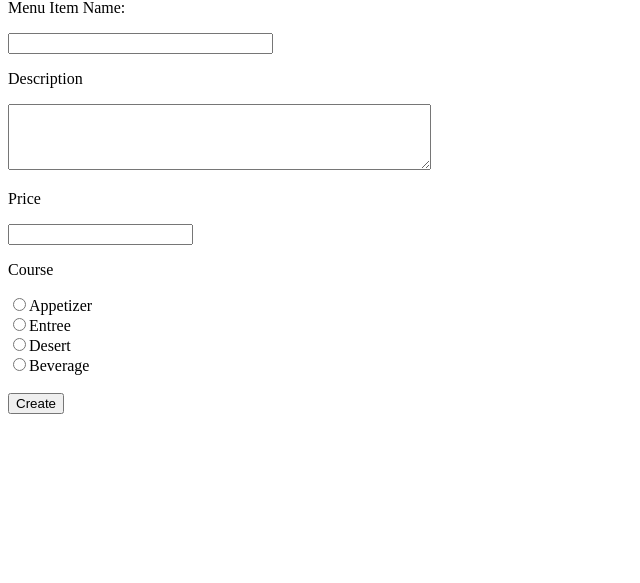
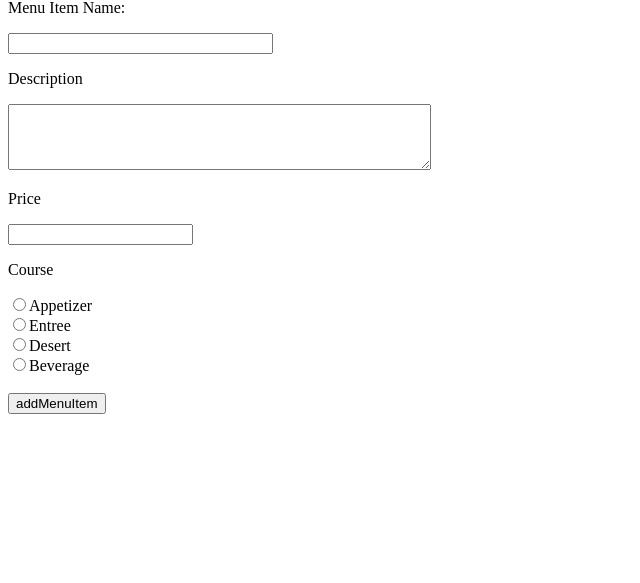
Before and after one commit to mathurk1/DjangoWebApp, a Django app: page /1/menu/new in a window 1280 px wide. Shown: the part 17-600 px from the top of the page, without its empty margins (0-640 px from the left). Run offline with Django 3.2, Linux system fonts and the light colour scheme.

Commit message:
small tweaks

```diff
--- a/restaurantapp/templates/restaurantapp/postMenu.html
+++ b/restaurantapp/templates/restaurantapp/postMenu.html
@@ -18,7 +18,7 @@
             <input type = 'radio' name = 'course' value="Desert" >Desert</br>
             <input type = 'radio' name = 'course' value="Beverage" >Beverage</br>
             </br>
-            <input type="submit" value = "Create"/>
+            <input type="submit" value = "addMenuItem"/>
         </form>
 </body>
 </html>
--- a/restaurantapp/templates/restaurantapp/postRestaurant.html
+++ b/restaurantapp/templates/restaurantapp/postRestaurant.html
@@ -8,7 +8,7 @@
     <form action= "{% url 'addRestaurant' %}" method="post">{% csrf_token %}
         <p>Restaurant Name:</p>
 		<input type ='text' name='name' id="postRestaurant">
-        <input type="submit" value="addMenuItem"/>
+        <input type="submit" value="addRestaurant"/>
     </form>
 </body>
 </html>
```
